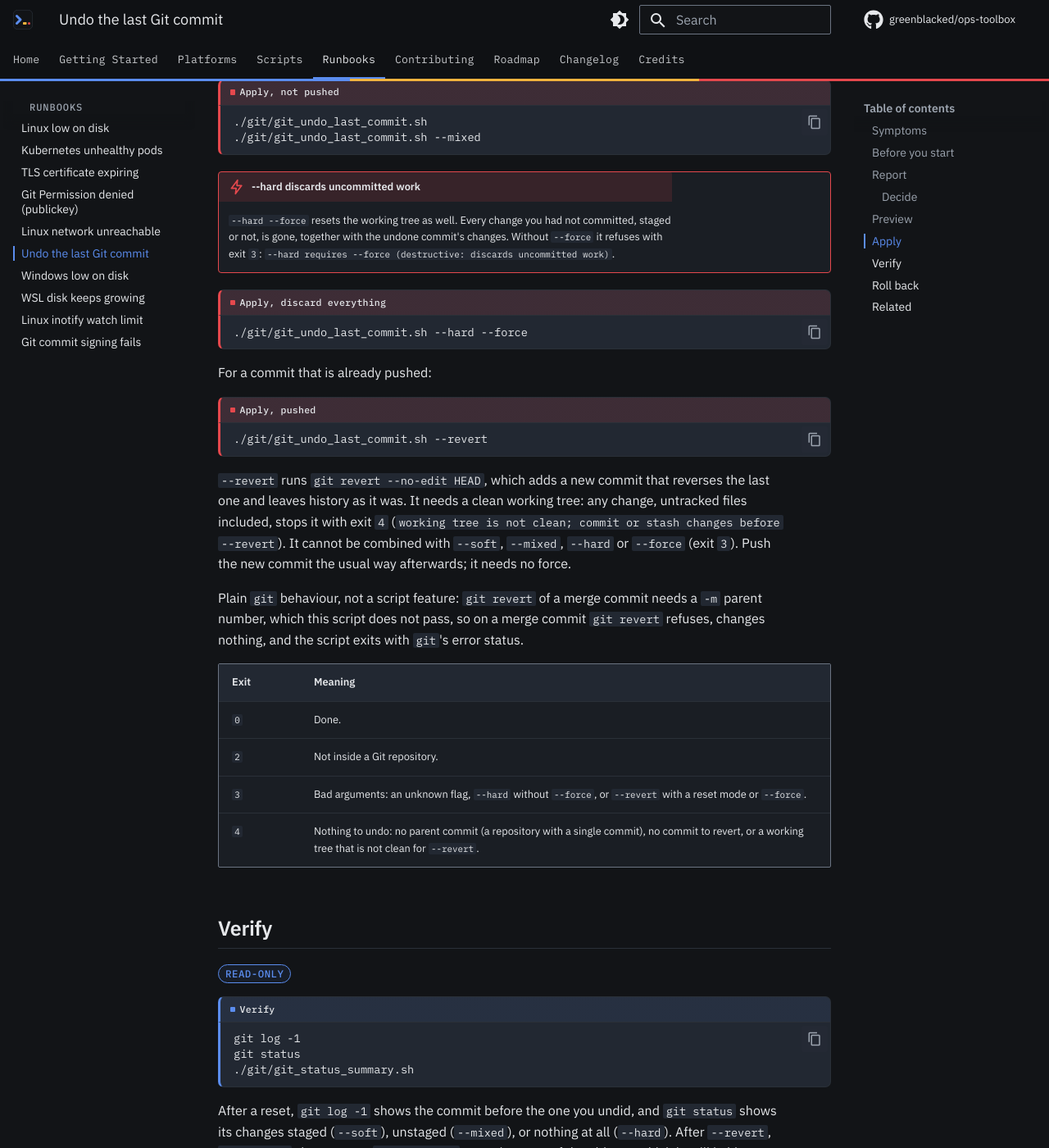
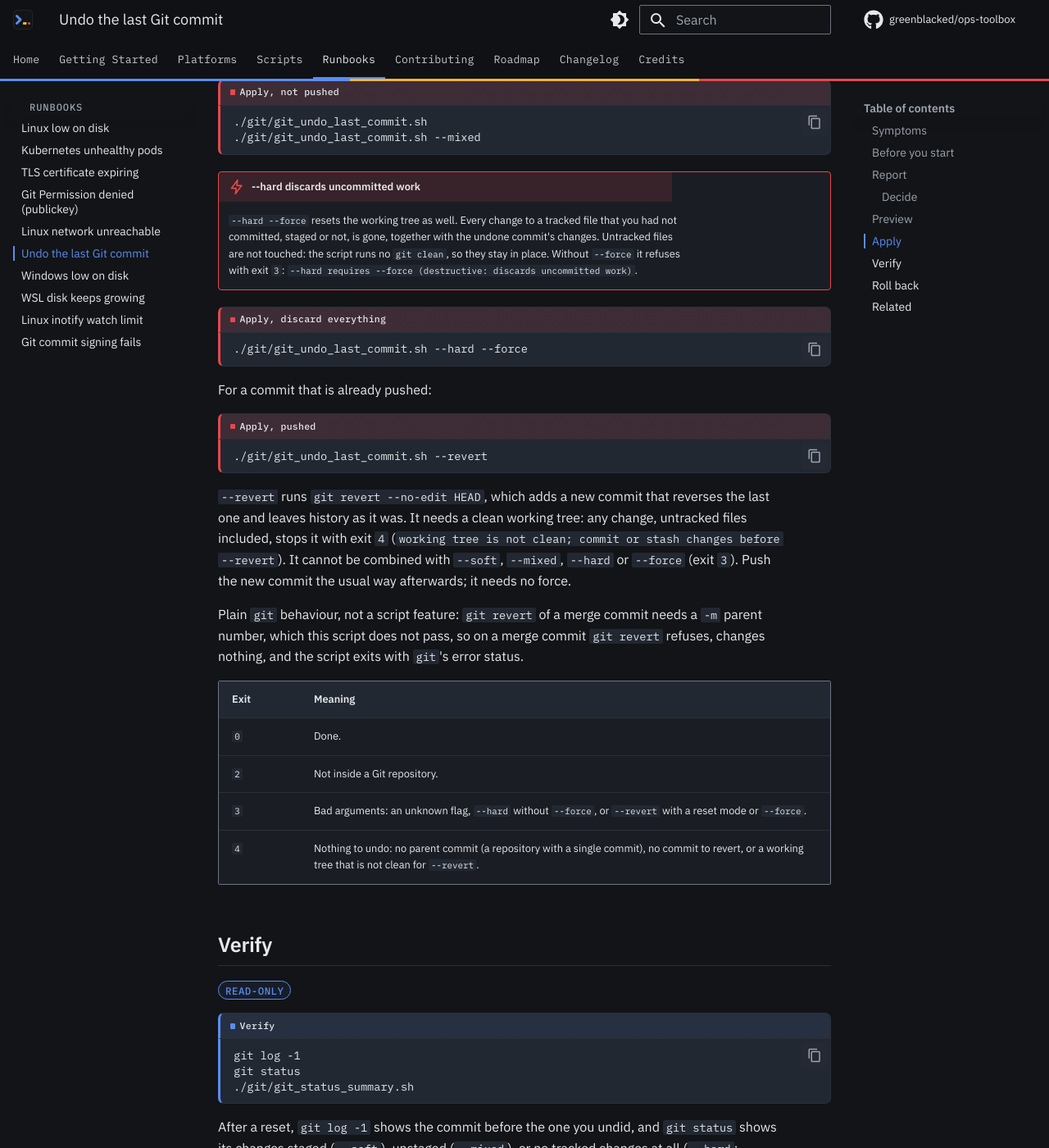
Before and after one commit to greenblacked/ops-toolbox, an MkDocs documentation site: the page built from docs/runbooks/git-undo-last-commit.md, in a window 1280 px wide and 1400 px high, scrolled down 2810 px. Shown: the whole window at 82% size. Built offline with MkDocs 1.6.1 and Material for MkDocs 9.7.7, drawn with Linux system fonts in a browser that asks for light colours; comment, search, counter and statistics services are not loaded; some of the changed text lies outside the part shown.

Commit message:
docs(runbooks): clarify --hard leaves untracked files in place

````diff
--- a/docs/runbooks/git-undo-last-commit.md
+++ b/docs/runbooks/git-undo-last-commit.md
@@ -110,9 +110,10 @@ Run exactly the form you previewed:
 ```
 
 !!! apply "--hard discards uncommitted work"
-    `--hard --force` resets the working tree as well. Every change you had
-    not committed, staged or not, is gone, together with the undone commit's
-    changes. Without `--force` it refuses with exit `3`:
+    `--hard --force` resets the working tree as well. Every change to a
+    tracked file that you had not committed, staged or not, is gone, together
+    with the undone commit's changes. Untracked files are not touched: the
+    script runs no `git clean`, so they stay in place. Without `--force` it refuses with exit `3`:
     `--hard requires --force (destructive: discards uncommitted work)`.
 
 ```{ .bash .rpt-apply title="Apply, discard everything" }
@@ -156,7 +157,8 @@ git status
 
 After a reset, `git log -1` shows the commit before the one you undid, and
 `git status` shows its changes staged (`--soft`), unstaged (`--mixed`), or
-nothing at all (`--hard`). After `--revert`, `git log -2` shows a new
+no tracked changes at all (`--hard`; untracked files, if any, are still
+listed). After `--revert`, `git log -2` shows a new
 `Revert "..."` commit on top of the old one, which is still in history.
 
 ## Roll back
````
